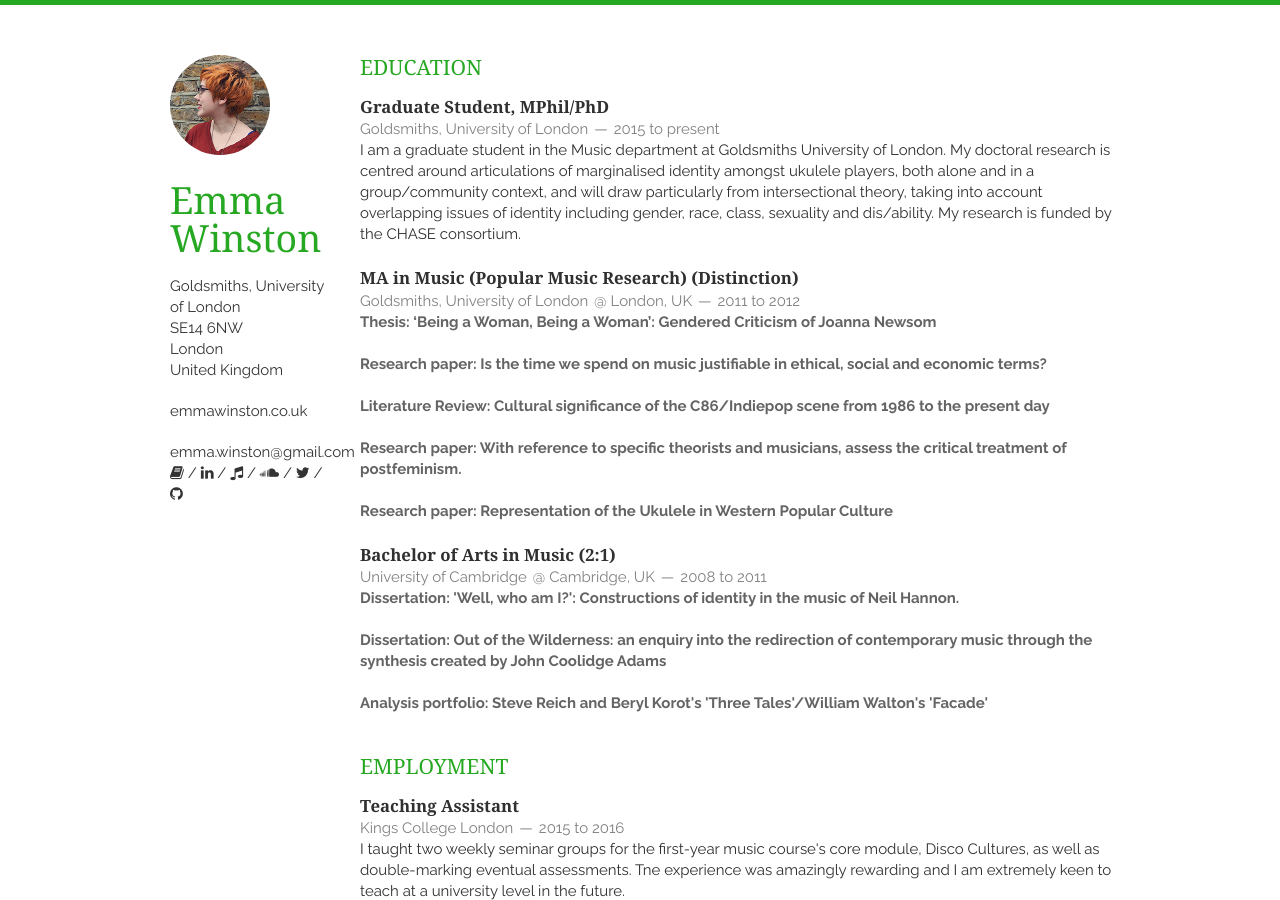
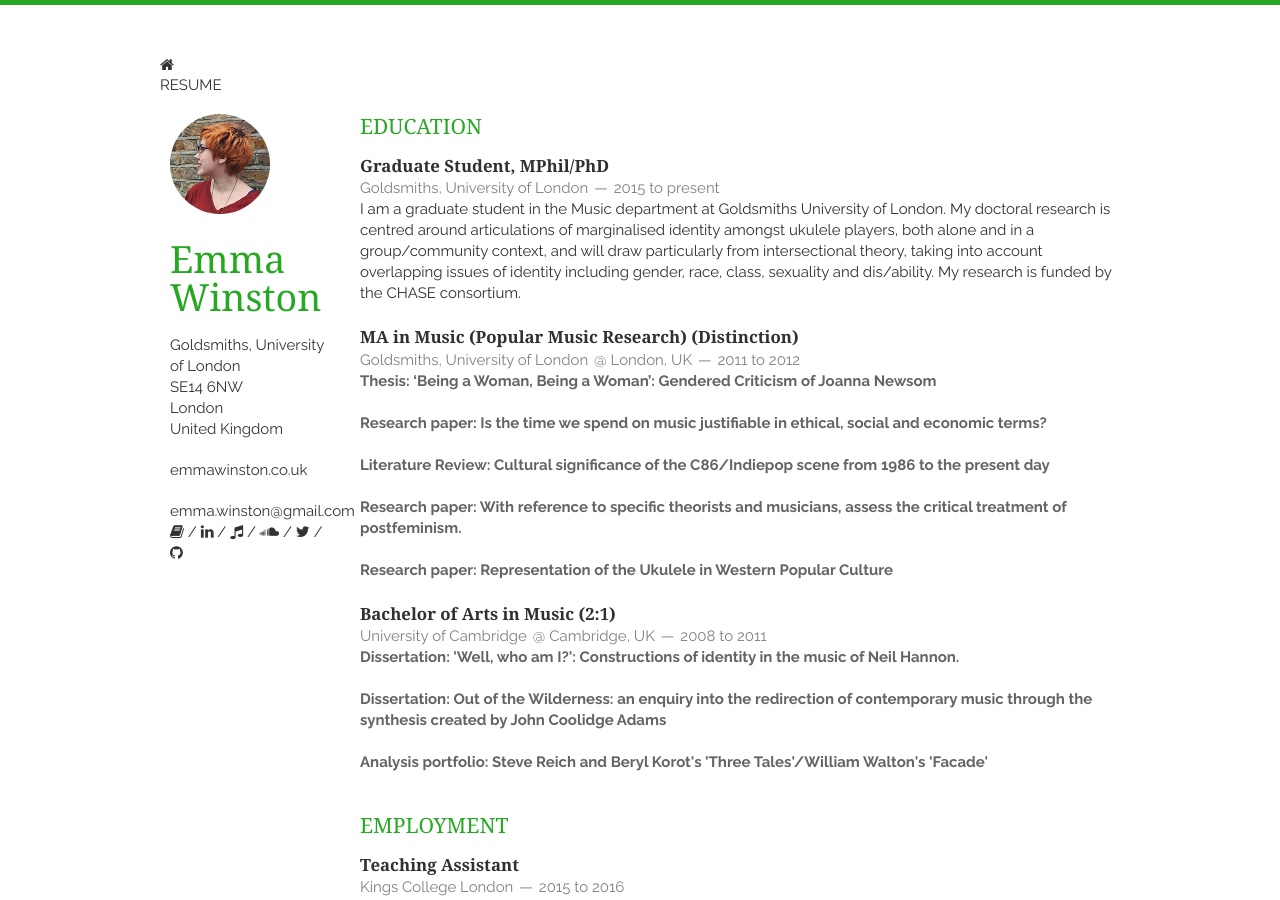
Before and after one commit to emmawinston/cv, a Jekyll site: the page built from index.html, in a window 1280 px wide and 900 px high. Built offline with Jekyll 4.4.1, drawn with Linux system fonts in a browser that asks for light colours; nearby versions of some CDN libraries; Markdown is read by kramdown in place of the engine named in the settings; the list of posts is cut into pages by our own code.

Commit message:
include header

```diff
--- /dev/null
+++ b/_includes/header.html
@@ -0,0 +1,13 @@
+<nav class="navbar navbar-default">
+  <div class="container">
+    <div class="navbar-header">
+      <a class="navbar-brand" href="{{ site.baseurl }}"><i class="fa fa-home"></i></a>
+    </div>
+    <div id="navbar">
+      <ul class="nav navbar-nav navbar-right">
+        <!--li><a href="{{ site.baseurl }}projects.html">WORK</a></li-->
+        <li><a href="http://emmawinston.co.uk/cv">RESUME</a></li>
+      </ul>
+    </div>
+  </div>
+</nav>
--- a/_layouts/layout.html
+++ b/_layouts/layout.html
@@ -24,6 +24,7 @@
 </head>
 <body>
 <div class="container">
+    {% include header.html %}
     <header class="three columns">
         <img src="{{ site.baseurl }}static/img/profile.png" class="me">
         <h1>{{ site.name }}</h1>
```
